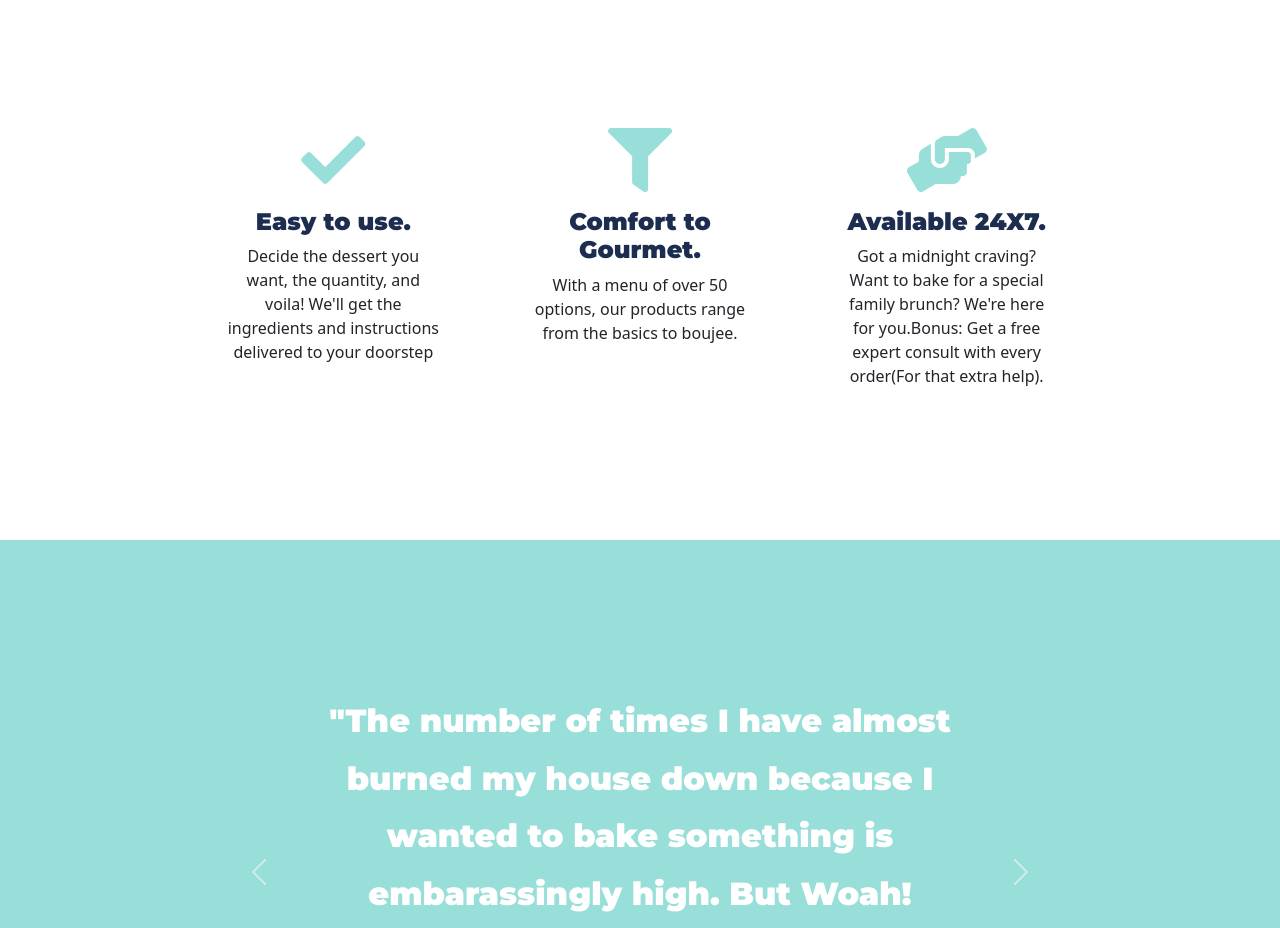
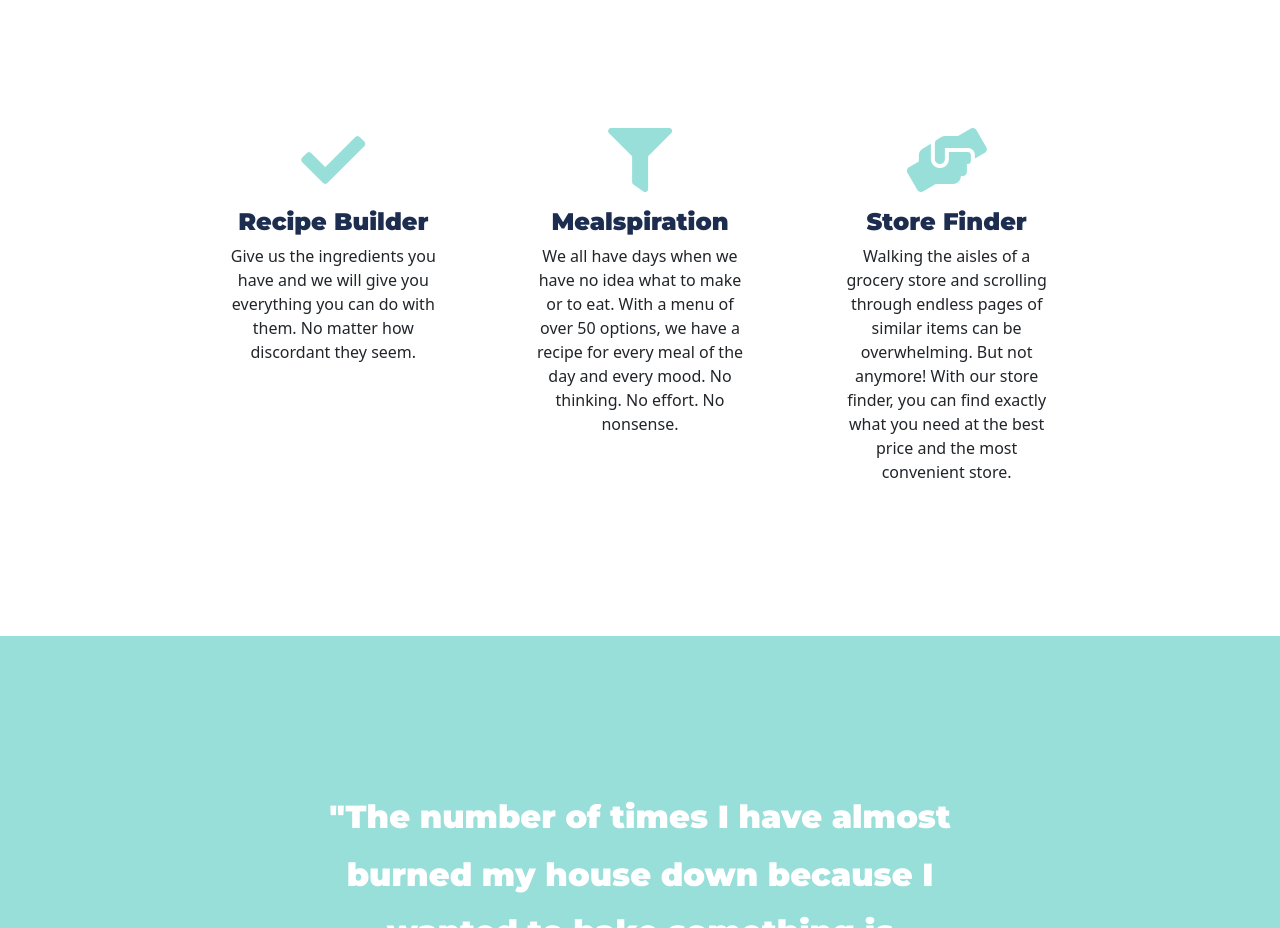
Before and after one commit to ApoorvaPadhi/Woah, a plain HTML site: page index.html in a window 1280 px wide. Shown: the part 840-1768 px from the top of the page. Drawn offline with nearby package versions, Linux system fonts and the light colour scheme.

Commit message:
Fixed accidental errors

```diff
--- a/index.html
+++ b/index.html
@@ -63,16 +63,16 @@
     <div class="row">
 
       <div class="col-lg-4 col-md col-sm feature">
-        <h3 class="feat"><i class="fas fa-check icon"></i><br> Easy to use.</h3>
-        <p>Decide the dessert you want, the quantity, and voila! We'll get the ingredients and instructions delivered to your doorstep</p>
+        <h3 class="feat"><i class="fas fa-check icon"></i><br> Recipe Builder</h3>
+        <p>Give us the ingredients you have and we will give you everything you can do with them. No matter how discordant they seem.</p>
       </div>
       <div class="col-lg-4 col-md col-sm feature">
-        <h3 class="feat"><i class="fas fa-filter icon"></i><br> Comfort to Gourmet.</h3>
-        <p>With a menu of over 50 options, our products range from the basics to boujee.</p>
+        <h3 class="feat"><i class="fas fa-filter icon"></i><br> Mealspiration</h3>
+        <p>We all have days when we have no idea what to make or to eat. With a menu of over 50 options, we have a recipe for every meal of the day and every mood. No thinking. No effort. No nonsense.</p>
       </div>
       <div class="col-lg-4 col-md col-sm feature">
-        <h3 class="feat"><i class="fas fa-hands-helping icon"></i><br> Available 24X7.</h3>
-        <p>Got a midnight craving? Want to bake for a special family brunch? We're here for you.Bonus: Get a free expert consult with every order(For that extra help).</p>
+        <h3 class="feat"><i class="fas fa-hands-helping icon"></i><br> Store Finder </h3>
+        <p>Walking the aisles of a grocery store and scrolling through endless pages of similar items can be overwhelming. But not anymore! With our store finder, you can find exactly what you need at the best price and the most convenient store.</p>
       </div>
     </div>
   </section>
```
